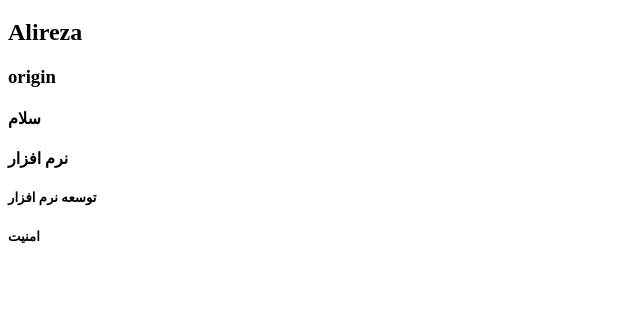
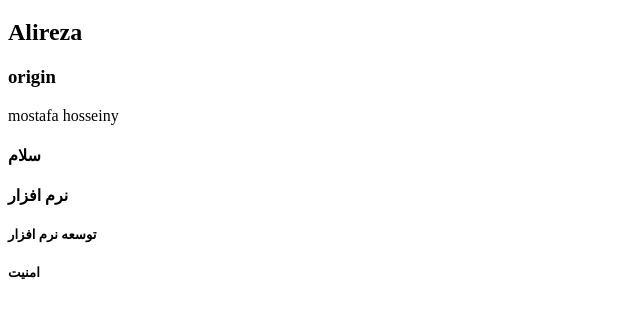
Before and after one commit to mos2000/git-test, a plain HTML site: page index.html in a window 1280 px wide. Shown: the part 61-378 px from the top of the page, without its empty margins (0-640 px from the left). Drawn offline with Linux system fonts and the light colour scheme.

Commit message:
use p tag and add my name 1403/03/17

```diff
--- a/index.html
+++ b/index.html
@@ -9,6 +9,7 @@
    <h1> Hello World!</h1>
    <h2> Alireza </h2>
    <h3> origin </h3>
+   <p> mostafa hosseiny  </p>
    <h4> سلام </h4>
    <h4> نرم افزار </h4>
    <h5>  توسعه نرم افزار</h5>
```
